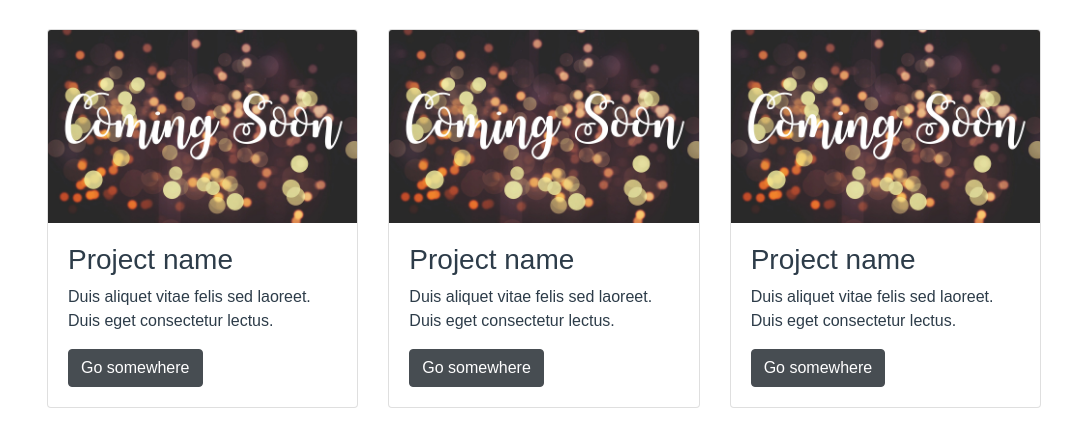
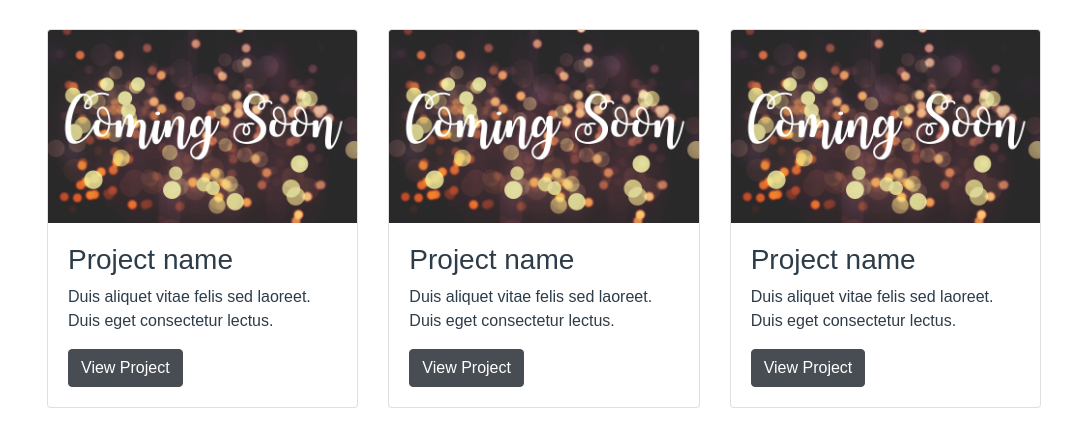
Before and after one commit to jvincent3/Udacity-Portfolio, a plain HTML site: page index.html in a window 1280 px wide. Shown: the part 776-1199 px from the top of the page, without its empty margins (96-1183 px from the left). Drawn offline with Linux system fonts and the light colour scheme.

Commit message:
Small change
Changed btn content : Go somewhere to View project

```diff
--- a/index.html
+++ b/index.html
@@ -37,7 +37,7 @@
 					  <div class="card-body">
 					  	<h3>Project name</h3>
 					   <p class="card-text">Duis aliquet vitae felis sed laoreet. Duis eget consectetur lectus.</p>
-					   <a href="#" class="btn btn-dark">Go somewhere</a>
+					   <a href="#" class="btn btn-dark">View Project</a>
   						</div>
 					</div>
 			  	</li>
@@ -47,7 +47,7 @@
 					  <div class="card-body">
 					  	<h3>Project name</h3>
 					   <p class="card-text">Duis aliquet vitae felis sed laoreet. Duis eget consectetur lectus.</p>
-					   <a href="#" class="btn btn-dark">Go somewhere</a>
+					   <a href="#" class="btn btn-dark">View Project</a>
   						</div>
 					</div>
 			  	</li>
@@ -57,7 +57,7 @@
 					  <div class="card-body">
 					  	<h3>Project name</h3>
 					   <p class="card-text">Duis aliquet vitae felis sed laoreet. Duis eget consectetur lectus.</p>
-					   <a href="#" class="btn btn-dark">Go somewhere</a>
+					   <a href="#" class="btn btn-dark">View Project</a>
   						</div>
 					</div>
 			  	</li>
```
